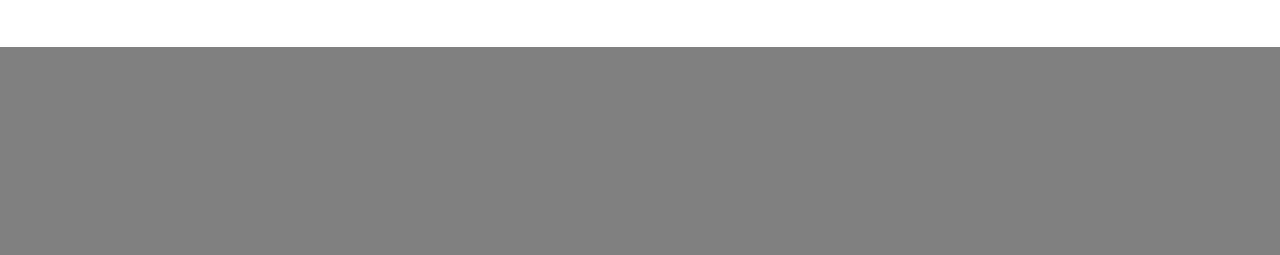
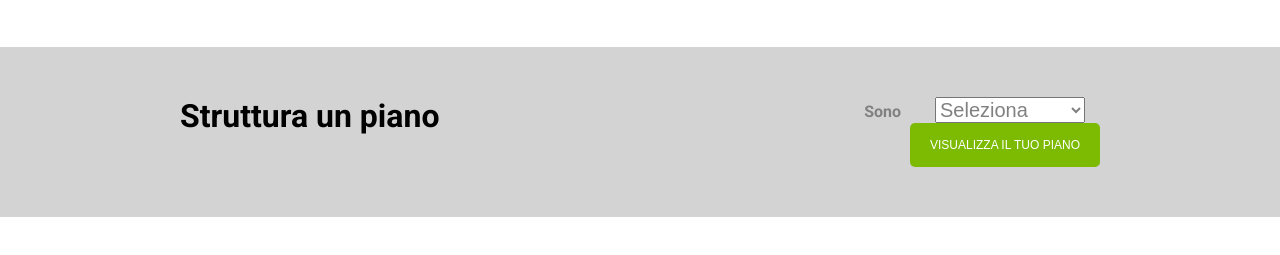
Before and after one commit to AndreaIglio/htmlcss-fluentify, a plain HTML site: page index.html in a window 1280 px wide. Shown: the part 1591-1846 px from the top of the page. After the commit the page ends 1808 px from the top, so only its background shows below. Drawn offline with Linux system fonts and the light colour scheme.

Commit message:
Improved footer section
Added the footer section, i just need now to add the Help button

```diff
--- a/assets/css/style.css
+++ b/assets/css/style.css
@@ -39,18 +39,21 @@ body {
   float: left;
 }
 
+.float_right {
+  float: right;
+}
 
 .col_4 {
   width: 33.3%;
-  margin:50px 0;
+  margin: 50px 0;
   text-align: center;
   padding: 0 20px;
 }
 
 .col_6 {
   width: 50%;
-  margin:50px 0;
-  padding:  0 20px;
+  margin: 50px 0;
+  padding: 0 20px;
 }
 
 .padding_top_20 {
@@ -61,32 +64,28 @@ body {
   text-align: left;
 }
 
+.footer_color {
+  background: #D3D3D3;
+}
 
 /* /CLASSI UTILITY */
-
 /* HEADER */
 #site_header {
   height: 400px;
-  background: #0D325A;
 }
 
-
-
-
-
 /* navbar */
-
 nav {
-  padding:20px;
+  padding: 20px;
 }
 
 ul {
   display: inline;
 }
 
-.navbar li,button {
+.navbar li, button {
   display: inline;
-  margin:0px 5px;
+  margin: 0px 5px;
 }
 
 .navbar a {
@@ -125,15 +124,13 @@ form {
 }
 
 .button_login {
-
   border-color: white;
   background: transparent;
   border-style: solid;
-
 }
 
 .button_strutturaunpiano {
-  background: green;
+  background: #7CBB02;
   border-style: none;
 }
 
@@ -142,11 +139,8 @@ form {
 }
 
 /* /navbar */
-
 /* /HEADER */
-
 /* EFFICIENCY */
-
 #efficiency {
   height: 150px;
   background: #D3D3D3;
@@ -157,7 +151,7 @@ form {
   position: absolute;
   top: 50%;
   left: 50%;
-transform: translate(-50%,-50%);
+  transform: translate(-50%, -50%);
   text-align: center;
 }
 
@@ -166,8 +160,6 @@ text-align: center;
 }
 
 /* /EFFICIENCY */
-
-
 /* MAIN */
 #site_main {
   display: block;
@@ -176,7 +168,6 @@ text-align: center;
 /* TOP ROW */
 .row {
   text-align: center;
-
 }
 
 .row::after {
@@ -204,16 +195,11 @@ text-align: center;
   font-size: 120%;
 }
 
-
 /* /TOP ROW */
-
-
 /* BOTTOM ROW */
-
 .span_bottom_row {
   color: #5586bc;
 }
-
 
 .h2_bottom_row {
   font-size: 220%;
@@ -222,13 +208,59 @@ text-align: center;
 .p_row_bottom {
   font-size: 130%;
 }
+
 /* /BOTTOM ROW */
-
 /* /MAIN */
 /* FOOTER */
 #site_footer {
-  height: 300px;
-  background: grey;
+  display: block;
+}
+
+#site_footer::after {
+  content: "";
+  display: table;
+  clear: both;
+}
+
+.left_footer {
+  display: inline;
+  margin: 50px 0;
+  padding: 0 20px;
+  width: 50%;
+}
+
+.right_footer {
+  display: inline;
+  padding: 0 20px;
+  width: 50%;
+  text-align: right;
+  margin: 50px 0;
+}
+
+.h2_footer {
+  font-size: 200%;
+}
+
+label {
+  margin: 30px;
+  font-weight: 700;
+}
+
+.input_footer {
+  border: 0px solid;
+  background-color: transparent;
+  width: 100px;
+}
+
+select {
+  margin-right: 15px;
+  width: 150px;
+  font-size: 20px;
+}
+
+.button_footer {
+  padding: 15px 20px;
+  margin-left: 20px;
 }
 
 /* /FOOTER */
--- a/index.html
+++ b/index.html
@@ -112,8 +112,24 @@
 
 
   <!-- FOOTER -->
-  <footer id="site_footer">
-
+  <footer class="footer_color" id="site_footer">
+    <div class="container  footer_color">
+      <div class="left_footer float_left">
+        <h2 class="h2_footer">Struttura un piano</h2>
+      </div>
+      <div class="right_footer float_right">
+        <form action="" method="get">
+          <label class="p_text_color" for="">Sono</label>
+          <select class="p_text_color" name="nomi" id="nomi">
+            <option value="">Seleziona</option>
+            <option value="">Barbera</option>
+            <option value="">Zibibbo</option>
+            <option value="">Genoveffo</option>
+            <input type="submit" value="VISUALIZZA IL TUO PIANO" class="button_strutturaunpiano button text_white button_footer">
+          </select>
+        </form>
+      </div>
+    </div>
   </footer>
   <!-- /FOOTER -->
 
```
Lines whose indentation alone changed are shown as unchanged.
